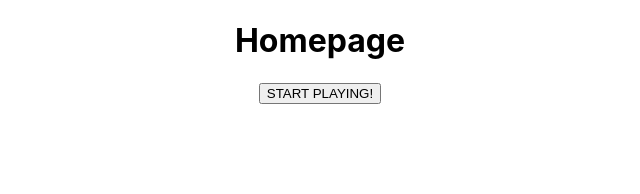
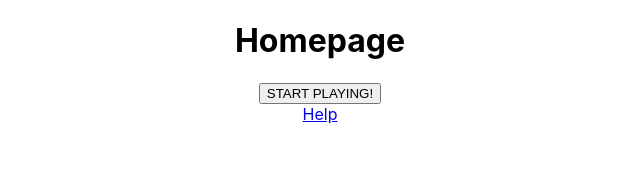
Before and after one commit to fac-17/Autsera, a React (Create React App) app: page / in a window 1280 px wide. Shown: the top 194 px of the page, without its empty margins (320-960 px from the left). Built offline with nearby package versions, Linux system fonts and the light colour scheme.

Commit message:
Help and Home linked via RouterLink

```diff
--- a/src/components/HelpPage.js
+++ b/src/components/HelpPage.js
@@ -1,12 +1,14 @@
 import React from "react";
+import RouterLink from "./RouterLink";
 
 
 const HelpPage = (props) => {
 
   return (
-
-    <h2>This is the HEEELP! page</h2>
-
+    <>
+      <h2>This is the HEEELP! page</h2>
+      <RouterLink to="/" label="Back" />
+    </>
   )
 }
 
--- a/src/components/HomePage.js
+++ b/src/components/HomePage.js
@@ -1,5 +1,6 @@
 import React from "react";
-import StartButton from "./StartButton"
+import StartButton from "./StartButton";
+import RouterLink from "./RouterLink";
 
 const HomePage = ({startFunction}) => {
 
@@ -8,6 +9,7 @@ const HomePage = ({startFunction}) => {
     <>
       <h1>Homepage</h1>
       <StartButton whenClicked={startFunction}/>
+      <RouterLink to="/help" label="Help" />
     </>
 
   )
```
Also changed, not shown: 1 other file (tests, documents, lock files or other folders).
